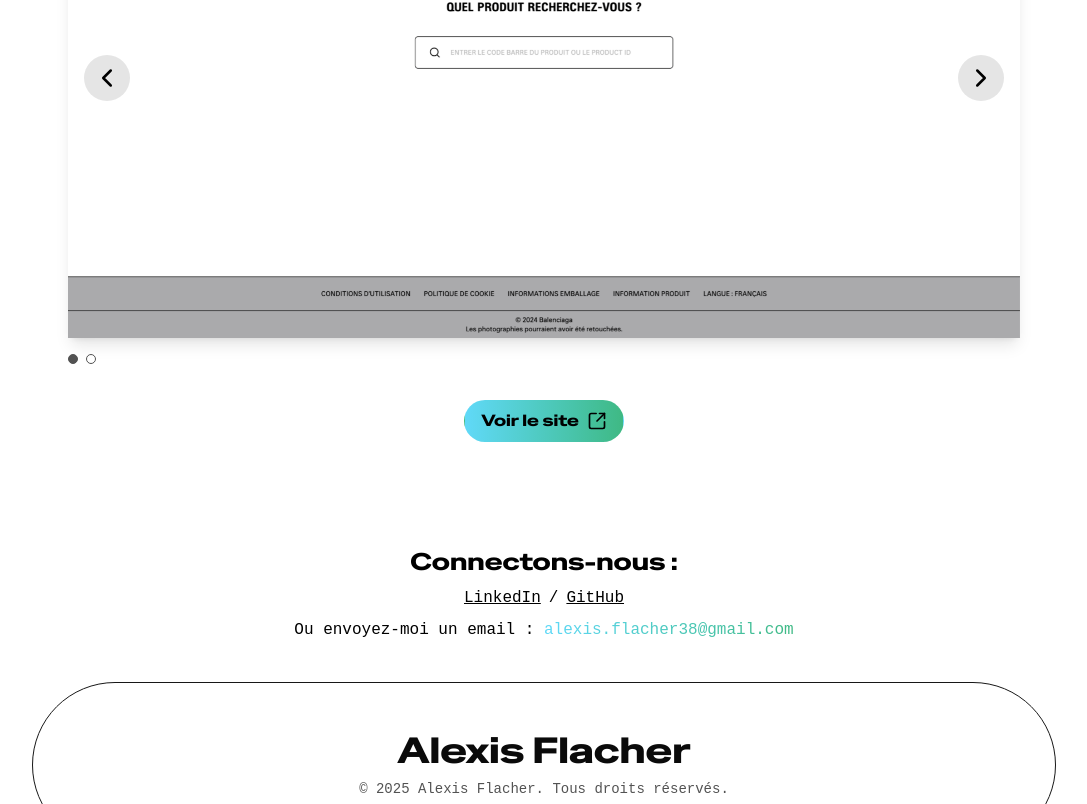
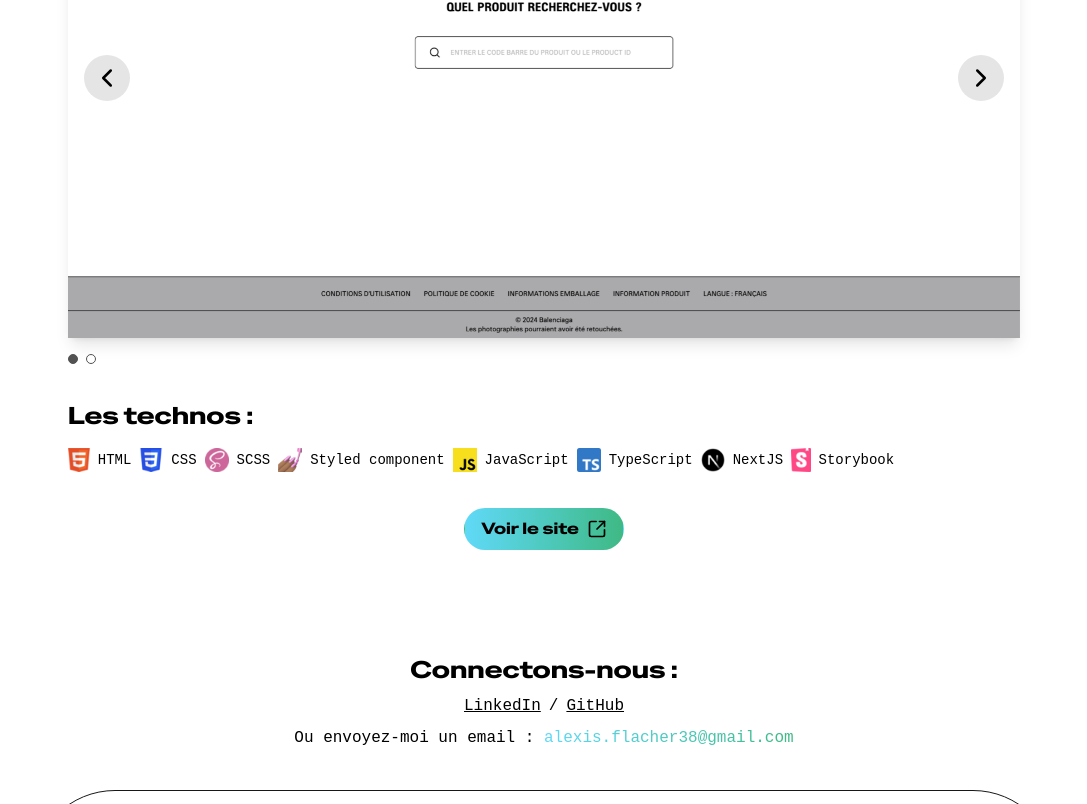
Before and after one commit to AlexisF9/Portfolio-2025, a Next.js app: page /mes-realisations/balenciaga-sustainability in a window 1280 px wide. Shown: the part 576-1380 px from the top of the page, without its empty margins (96-1183 px from the left). Built offline with nearby package versions, Linux system fonts and the light colour scheme; a web font is replaced by a local one.

Commit message:
add main technos + add technos list in realisation page + edit cards list animation

```diff
--- a/app/mes-realisations/[slug]/page.tsx
+++ b/app/mes-realisations/[slug]/page.tsx
@@ -51,24 +51,36 @@ export default async function Page({
           <p className="border rounded-full px-2 py-px w-fit text-sm">
             Projet {rea.type}
           </p>
-          <div className="flex items-center gap-2">
-            {rea.technos.map((techno, index) => {
-              return (
-                <Image
-                  key={index}
-                  src={`/images/logos/logo-${techno.name}.png`}
-                  width={20}
-                  height={20}
-                  alt={`logo ${techno.label}`}
-                />
-              );
-            })}
-          </div>
         </div>
       </div>
       <p className="pb-9 dark:text-white">{rea.description}</p>
 
       <Slider pictures={rea.pictures} />
+
+      <div className="pt-9">
+        <h2 className="text-xl md:text-2xl font-gothic dark:text-white mb-4">
+          Les technos :
+        </h2>
+        <div className="flex items-center flex-wrap gap-2">
+          {rea.technos.map((skill, index) => {
+            return (
+              <li
+                key={index}
+                className="flex items-center gap-2 dark:text-white"
+              >
+                <Image
+                  src={`/images/logos/logo-${skill.name}.png`}
+                  width={24}
+                  height={24}
+                  alt={`logo ${skill.name}`}
+                  className="h-[24px] w-auto"
+                />
+                <span className="text-sm">{skill.label}</span>
+              </li>
+            );
+          })}
+        </div>
+      </div>
 
       {(rea.link || rea.github) && (
         <div className="flex items-center gap-4 w-fit mx-auto pt-9">
--- a/app/mes-realisations/page.tsx
+++ b/app/mes-realisations/page.tsx
@@ -8,6 +8,7 @@ export interface Realisation {
   pictures: string[];
   description: string;
   shortDescription: string;
+  mainTechnos?: { name: string; label: string }[];
   technos: { name: string; label: string }[];
   type: string;
   date: string;
--- a/public/realisations.json
+++ b/public/realisations.json
@@ -8,7 +8,41 @@
     "description": "Développement et maintenance d'applications web e-commerce pour les stations du groupe Compagnie des Alpes, avec une participation à l'évolution des interfaces de caisse ainsi que des bornes en libre-service. Incluant l'intégration et l'utilisation d'APIs REST permettant la communication entre un front-end développé en React et des services back-end en Java Spring Boot, tout en portant une attention particulière à l'optimisation des performances et à l'accessibilité des interfaces. Les projets sont menés dans un environnement Agile, en collaboration étroite avec les équipes back-end et QA afin d'assurer la qualité et la fiabilité des solutions déployées.",
     "type": "pro",
     "pictures": ["/images/cda/cda-1.webp", "/images/cda/cda-2.webp", "/images/cda/cda-3.webp", "/images/cda/cda-4.webp"],
+    "mainTechnos": [
+      {
+        "name": "react",
+        "label": "ReactJS"
+      },
+      {
+        "name": "java",
+        "label": "Java"
+      },
+      {
+        "name": "spring-boot",
+        "label": "Spring Boot"
+      }
+    ],
     "technos": [
+      {
+        "name": "html",
+        "label": "HTML"
+      },
+      {
+        "name": "css",
+        "label": "CSS"
+      },
+      {
+        "name": "sass",
+        "label": "SCSS"
+      },
+      {
+        "name": "js",
+        "label": "JavaScript"
+      },
+      {
+        "name": "ts",
+        "label": "TypeScript"
+      },
       {
         "name": "react",
         "label": "ReactJS"
@@ -34,7 +68,7 @@
     "description": "MyImmo est une application web développée avec Angular, permettant la consultation et la recherche d'annonces immobilières par ville. L'utilisateur peut trier les résultats, consulter les détails des biens et ajouter des annonces à ses favoris. L'inspiration du projet provient de plateformes bien établies comme Logic-Immo ou SeLoger. Le système de favoris fonctionne en local grâce à l'enregistrement des identifiants d'annonces dans le localStorage du navigateur. Côté back-end, l'application s'appuie sur Strapi, un CMS headless open source, utilisé pour la gestion et l'exposition des données via une API.",
     "type": "perso",
     "pictures": ["/images/myimmo/my-immo-1.jpg", "/images/myimmo/my-immo-2.jpg", "/images/myimmo/my-immo-3.jpg", "/images/myimmo/my-immo-4.jpg", "/images/myimmo/my-immo-5.jpg", "/images/myimmo/my-immo-6.jpg", "/images/myimmo/my-immo-7.jpg", "/images/myimmo/my-immo-8.jpg"],
-    "technos": [
+    "mainTechnos": [
       {
         "name": "angular",
         "label": "Angular"
@@ -42,6 +76,40 @@
       {
         "name": "tailwind",
         "label": "TailwindCSS"
+      },
+      {
+        "name": "strapi",
+        "label": "Strapi"
+      }
+    ],
+    "technos": [
+      {
+        "name": "html",
+        "label": "HTML"
+      },
+      {
+        "name": "css",
+        "label": "CSS"
+      },
+      {
+        "name": "sass",
+        "label": "SCSS"
+      },
+       {
+        "name": "tailwind",
+        "label": "TailwindCSS"
+      },
+      {
+        "name": "js",
+        "label": "JavaScript"
+      },
+      {
+        "name": "ts",
+        "label": "TypeScript"
+      },
+      {
+        "name": "angular",
+        "label": "Angular"
       },
       {
         "name": "strapi",
@@ -60,7 +128,33 @@
     "description": "Griddy est une application de gestion de tâches développée avec React, pensée pour offrir une interface intuitive de type kanban. Elle permet de créer, modifier, trier, déplacer et supprimer des colonnes ainsi que des tâches. Le projet s'inspire de solutions existantes comme Trello ou Jira, ainsi que d'un ancien test technique que j'ai souhaité approfondir. L'application fonctionne entièrement en local : les données sont stockées dans le localStorage du navigateur pour garantir une expérience fluide sans back-end. Côté technique, Griddy repose sur Zustand pour la gestion d'état, React DnD pour les fonctionnalités de drag and drop, et React Router pour la navigation.",
     "type": "perso",
     "pictures": ["/images/griddy/griddy-1.webp", "/images/griddy/griddy-2.webp", "/images/griddy/griddy-3.webp", "/images/griddy/griddy-4.webp", "/images/griddy/griddy-5.webp", "/images/griddy/griddy-6.webp", "/images/griddy/griddy-7.webp", "/images/griddy/griddy-8.webp"],
+    "mainTechnos": [
+      {
+        "name": "react",
+        "label": "ReactJS"
+      }
+    ],
     "technos": [
+      {
+        "name": "html",
+        "label": "HTML"
+      },
+      {
+        "name": "css",
+        "label": "CSS"
+      },
+      {
+        "name": "sass",
+        "label": "SCSS"
+      },
+      {
+        "name": "js",
+        "label": "JavaScript"
+      },
+      {
+        "name": "ts",
+        "label": "TypeScript"
+      },
       {
         "name": "react",
         "label": "ReactJS"
@@ -78,10 +172,44 @@
     "description": "Daitem, filiale du groupe Atraltech, est un acteur reconnu dans le domaine des systèmes de sécurité. J'ai pris en charge l'intégration de deux de leurs sites, \"Daitem pro\", une plateforme dédiée aux installateurs professionnels, leur permettant de passer commande et gérer leurs produits et \"daitem com\", le site vitrine grand public présentant la marque, ses solutions et ses engagements.",
     "type": "pro",
     "pictures": ["/images/daitem/daitem-1.webp", "/images/daitem/daitem-2.webp", "/images/daitem/daitem-3.webp", "/images/daitem/daitem-4.webp", "/images/daitem/daitem-5.webp", "/images/daitem/daitem-6.webp", "/images/daitem/daitem-7.webp", "/images/daitem/daitem-8.webp", "/images/daitem/daitem-9.webp"],
-    "technos": [
+    "mainTechnos": [
       {
         "name": "stimulus",
         "label": "StimulusJS"
+      },
+      {
+        "name": "twig",
+        "label": "Twig"
+      }
+    ],
+    "technos": [
+      {
+        "name": "html",
+        "label": "HTML"
+      },
+      {
+        "name": "css",
+        "label": "CSS"
+      },
+      {
+        "name": "sass",
+        "label": "SCSS"
+      },
+      {
+        "name": "js",
+        "label": "JavaScript"
+      },
+      {
+        "name": "ts",
+        "label": "TypeScript"
+      },
+      {
+        "name": "stimulus",
+        "label": "StimulusJS"
+      },
+      {
+        "name": "twig",
+        "label": "Twig"
       }
     ],
     "link": "https://daitem.com/fr",
@@ -96,10 +224,44 @@
     "description": "Bongénie est une marque suisse spécialisée dans la vente de produits de luxe, comparable aux Galeries Lafayette. Dans le cadre de ce projet, j'ai collaboré avec un autre intégrateur pour réaliser l'intégration du site. Nous avons utilisé StimulusJS, un micro-framework JavaScript léger, qui permet de structurer du code réutilisable de manière simple et efficace, tout en conservant une intégration propre et maintenable.",
     "type": "pro",
     "pictures": ["/images/bongenie/bongenie-1.webp", "/images/bongenie/bongenie-2.webp", "/images/bongenie/bongenie-3.webp", "/images/bongenie/bongenie-4.webp"],
-    "technos": [
+    "mainTechnos": [
       {
         "name": "stimulus",
         "label": "StimulusJS"
+      },
+      {
+        "name": "twig",
+        "label": "Twig"
+      }
+    ],
+    "technos": [
+      {
+        "name": "html",
+        "label": "HTML"
+      },
+      {
+        "name": "css",
+        "label": "CSS"
+      },
+      {
+        "name": "sass",
+        "label": "SCSS"
+      },
+      {
+        "name": "js",
+        "label": "JavaScript"
+      },
+      {
+        "name": "ts",
+        "label": "TypeScript"
+      },
+      {
+        "name": "stimulus",
+        "label": "StimulusJS"
+      },
+      {
+        "name": "twig",
+        "label": "Twig"
       }
     ],
     "link": "https://www.bongenie.ch/fr_CH/",
@@ -114,8 +276,38 @@
     "description": "Clap est un site web inspirée d'Allociné, développée avec Vue.js et connectée à l'API TMDB (The Movie Database) pour l'affichage des données cinématographiques. Ce projet m'a également permis d'explorer Algolia pour la mise en place d'un moteur de recherche performant. J'ai conçu un script d'indexation permettant d'envoyer les données à la base Algolia, afin de proposer une recherche avancée avec l'utilisation de facettes (facets), offrant une expérience utilisateur rapide et filtrée.",
     "type": "perso",
     "pictures": ["/images/clap/clap-1.webp", "/images/clap/clap-2.webp", "/images/clap/clap-3.webp", "/images/clap/clap-4.webp", "/images/clap/clap-5.webp"],
+    "mainTechnos": [
+       {
+        "name": "vue",
+        "label": "VueJS"
+      },
+      {
+        "name": "algolia",
+        "label": "Algolia"
+      }
+    ],
     "technos": [
       {
+        "name": "html",
+        "label": "HTML"
+      },
+      {
+        "name": "css",
+        "label": "CSS"
+      },
+      {
+        "name": "sass",
+        "label": "SCSS"
+      },
+      {
+        "name": "js",
+        "label": "JavaScript"
+      },
+      {
+        "name": "ts",
+        "label": "TypeScript"
+      },
+       {
         "name": "vue",
         "label": "VueJS"
       },
@@ -136,8 +328,8 @@
     "description": "Refonte complète de l'application web de gestion des équipes internes pour Q-Park France. Le projet a consisté à développer un ensemble d'outils métier, incluant : la gestion des formulaires et des tableaux de données, la gestion des droits utilisateurs et des accès, le suivi du temps et des missions, avec historique et la mise en place de tunnels d'étapes pour encadrer les workflows. La première phase du projet a porté sur l'intégration et les tests des composants dans Storybook, avant leur dynamisation et leur intégration finale dans l'application.",
     "type": "pro",
     "pictures": ["/images/qpark.webp"],
-    "technos": [
-      {
+    "mainTechnos": [
+       {
         "name": "react",
         "label": "ReactJS"
       },
@@ -148,6 +340,40 @@
       {
         "name": "styled",
         "label": "Styled component"
+      }
+    ],
+    "technos": [
+      {
+        "name": "html",
+        "label": "HTML"
+      },
+      {
+        "name": "css",
+        "label": "CSS"
+      },
+      {
+        "name": "sass",
+        "label": "SCSS"
+      },
+      {
+        "name": "styled",
+        "label": "Styled component"
+      },
+      {
+        "name": "js",
+        "label": "JavaScript"
+      },
+      {
+        "name": "ts",
+        "label": "TypeScript"
+      },
+      {
+        "name": "react",
+        "label": "ReactJS"
+      },
+      {
+        "name": "storybook",
+        "label": "Storybook"
       }
     ],
     "link": "https://big-boss-studio.com/fr/project/q-parkmaincourante",
@@ -162,8 +388,8 @@
     "description": "Refonte du site vitrine multipage de Qui Veut Du Fromage, une marque du groupe agroalimentaire Savencia. Le site est connecté à une API pour l'affichage dynamique des contenus. La première phase du développement a consisté à intégrer et tester les composants via Storybook, afin d'assurer leur conformité et leur réutilisabilité avant leur dynamisation et intégration finale dans le site.",
     "type": "pro",
     "pictures": ["/images/qvdf/qvdf-1.webp", "/images/qvdf/qvdf-2.webp", "/images/qvdf/qvdf-3.webp", "/images/qvdf/qvdf-4.webp", "/images/qvdf/qvdf-5.webp", "/images/qvdf/qvdf-6.webp"],
-    "technos": [
-      {
+    "mainTechnos": [
+       {
         "name": "next",
         "label": "NextJS"
       },
@@ -174,6 +400,40 @@
       {
         "name": "styled",
         "label": "Styled component"
+      }
+    ],
+    "technos": [
+      {
+        "name": "html",
+        "label": "HTML"
+      },
+      {
+        "name": "css",
+        "label": "CSS"
+      },
+      {
+        "name": "sass",
+        "label": "SCSS"
+      },
+      {
+        "name": "styled",
+        "label": "Styled component"
+      },
+      {
+        "name": "js",
+        "label": "JavaScript"
+      },
+      {
+        "name": "ts",
+        "label": "TypeScript"
+      },
+      {
+        "name": "next",
+        "label": "NextJS"
+      },
+      {
+        "name": "storybook",
+        "label": "Storybook"
       }
     ],
     "link": "https://www.quiveutdufromage.com/",
@@ -188,10 +448,10 @@
     "description": "Développement d'un site dédié à Balenciaga, permettant d'accéder rapidement aux informations légales d'un produit. L'utilisateur peut scanner directement le code-barres via son smartphone ou saisir manuellement l'identifiant produit ou le numéro de code-barres pour obtenir les détails associés.",
     "type": "pro",
     "pictures": ["/images/bal/bal-1.webp", "/images/bal/bal-2.webp"],
-    "technos": [
-      {
-        "name": "react",
-        "label": "ReactJS"
+    "mainTechnos": [
+       {
+        "name": "next",
+        "label": "NextJS"
       },
       {
         "name": "storybook",
@@ -200,6 +460,40 @@
       {
         "name": "styled",
         "label": "Styled component"
+      }
+    ],
+    "technos": [
+      {
+        "name": "html",
+        "label": "HTML"
+      },
+      {
+        "name": "css",
+        "label": "CSS"
+      },
+      {
+        "name": "sass",
+        "label": "SCSS"
+      },
+      {
+        "name": "styled",
+        "label": "Styled component"
+      },
+      {
+        "name": "js",
+        "label": "JavaScript"
+      },
+      {
+        "name": "ts",
+        "label": "TypeScript"
+      },
+      {
+        "name": "next",
+        "label": "NextJS"
+      },
+      {
+        "name": "storybook",
+        "label": "Storybook"
       }
     ],
     "link": "https://informationproduit.balenciaga.com/fr/",
@@ -211,10 +505,24 @@
     "title": "Bridelice",
     "date": "2023",
     "shortDescription": "Refonte du site vitrine de Bridelice sur Wordpress.",
-    "description": "Le projet consistait à repenser entièrement le site vitrine de Bridelice. Initialement développé en React, le client a finalement opté pour une intégration sous WordPress en cours de route. Nous avons su faire preuve de réactivité et d'adaptabilité pour répondre à ce changement",
+    "description": "Le projet consistait à repenser entièrement le site vitrine de Bridelice. Initialement développé en React, le client a finalement opté pour une intégration sous WordPress en cours de route. Nous avons su faire preuve de réactivité et d'adaptabilité pour répondre à ce changement.",
     "type": "pro",
     "pictures": ["/images/bridelice/bridelice-1.webp", "/images/bridelice/bridelice-2.webp", "/images/bridelice/bridelice-3.webp", "/images/bridelice/bridelice-4.webp", "/images/bridelice/bridelice-5.webp", "/images/bridelice/bridelice-6.webp", "/images/bridelice/bridelice-7.webp", "/images/bridelice/bridelice-8.webp", "/images/bridelice/bridelice-9.webp", "/images/bridelice/bridelice-10.webp"],
-    "technos": [],
+    "mainTechnos": [],
+    "technos": [
+      {
+        "name": "html",
+        "label": "HTML"
+      },
+      {
+        "name": "css",
+        "label": "CSS"
+      },
+      {
+        "name": "sass",
+        "label": "SCSS"
+      }
+    ],
     "link": "https://www.bridelice.fr/",
     "github": null
   },
@@ -227,7 +535,33 @@
     "description": "Développée avec Next.js, cette landing page a été réalisée durant mon alternance chez TBWA/Paris. Une attention particulière a été portée à la performance, à l'accessibilité et au responsive design.",
     "type": "pro",
     "pictures": ["/images/gmf/gmf.webp", "/images/gmf/gmf2.webp", "/images/gmf/gmf3.webp"],
+    "mainTechnos": [
+       {
+        "name": "next",
+        "label": "NextJS"
+      }
+    ],
     "technos": [
+      {
+        "name": "html",
+        "label": "HTML"
+      },
+      {
+        "name": "css",
+        "label": "CSS"
+      },
+      {
+        "name": "sass",
+        "label": "SCSS"
+      },
+      {
+        "name": "js",
+        "label": "JavaScript"
+      },
+      {
+        "name": "ts",
+        "label": "TypeScript"
+      },
       {
         "name": "next",
         "label": "NextJS"
@@ -242,10 +576,36 @@
     "title": "La caisse d'épargne",
     "date": "2022",
     "shortDescription": "Développement d'un mini-jeu de Noël pour La Caisse d'Épargne lors de mon alternance.",
-    "description": "Lors de mon alternance, j'ai pu développer un mini-jeu de Noël pour La Caisse d'Épargne. Le but du jeu est de retrouver des élements cachés dans une vitrine de Noël pour pouvoir s'inscrire à un tirage au sort.",
+    "description": "Lors de mon alternance, j'ai développé un mini-jeu de Noël pour La Caisse d'Épargne. Le but du jeu est de retrouver des élements cachés dans une vitrine de Noël pour pouvoir s'inscrire à un tirage au sort.",
     "type": "pro",
     "pictures": ["/images/izicarte/izicarte.webp", "/images/izicarte/izicarte2.webp", "/images/izicarte/izicarte3.webp"],
+    "mainTechnos": [
+       {
+        "name": "next",
+        "label": "NextJS"
+      }
+    ],
     "technos": [
+      {
+        "name": "html",
+        "label": "HTML"
+      },
+      {
+        "name": "css",
+        "label": "CSS"
+      },
+      {
+        "name": "sass",
+        "label": "SCSS"
+      },
+      {
+        "name": "js",
+        "label": "JavaScript"
+      },
+      {
+        "name": "ts",
+        "label": "TypeScript"
+      },
       {
         "name": "next",
         "label": "NextJS"
--- a/src/components/card.tsx
+++ b/src/components/card.tsx
@@ -25,7 +25,7 @@ export function Card({ card }: { card: Realisation }) {
               Projet {card.type}
             </p>
             <div className="flex items-center gap-2">
-              {card.technos.map((techno, index) => {
+              {card?.mainTechnos?.map((techno, index) => {
                 return (
                   <Image
                     key={index}
```
Also changed, not shown: src/components/cards-list.tsx (+37 -2 lines), src/components/intro.tsx (+7 -3 lines), src/components/projects.tsx (+3 -4 lines).
